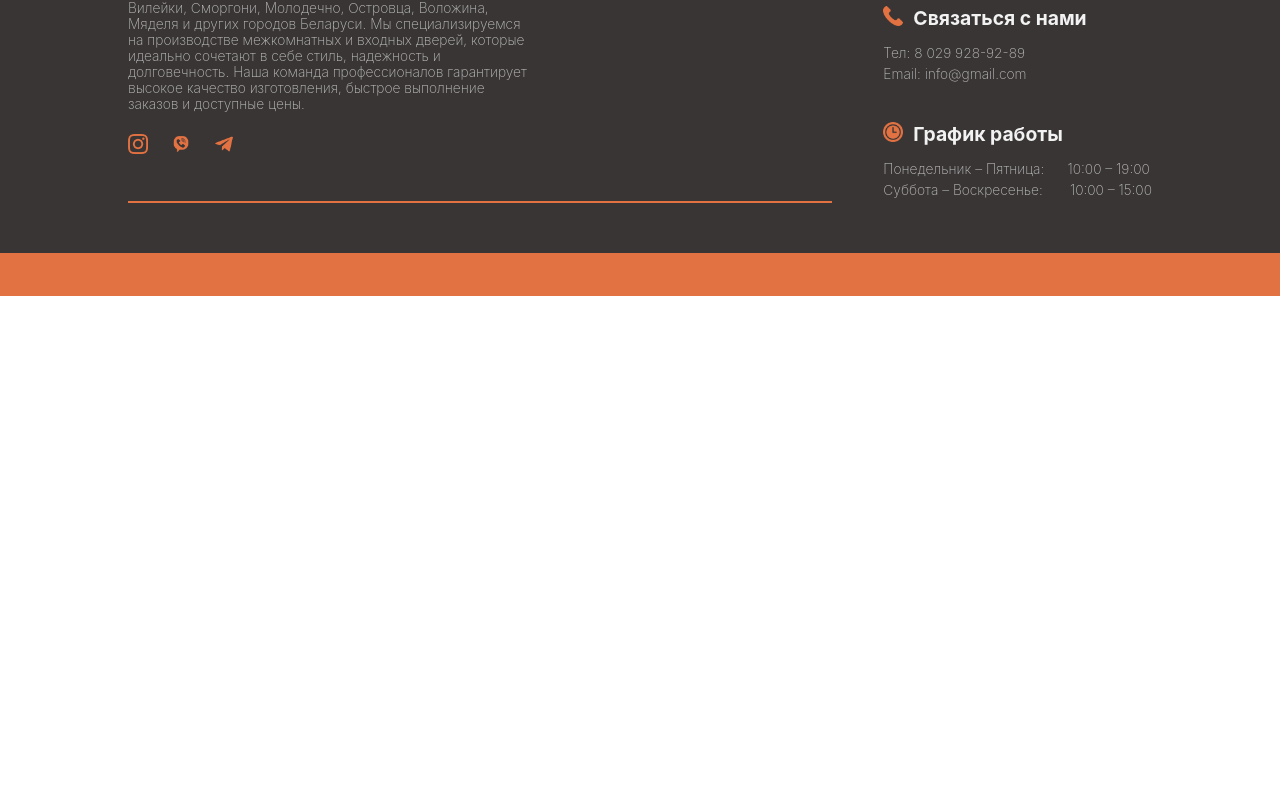
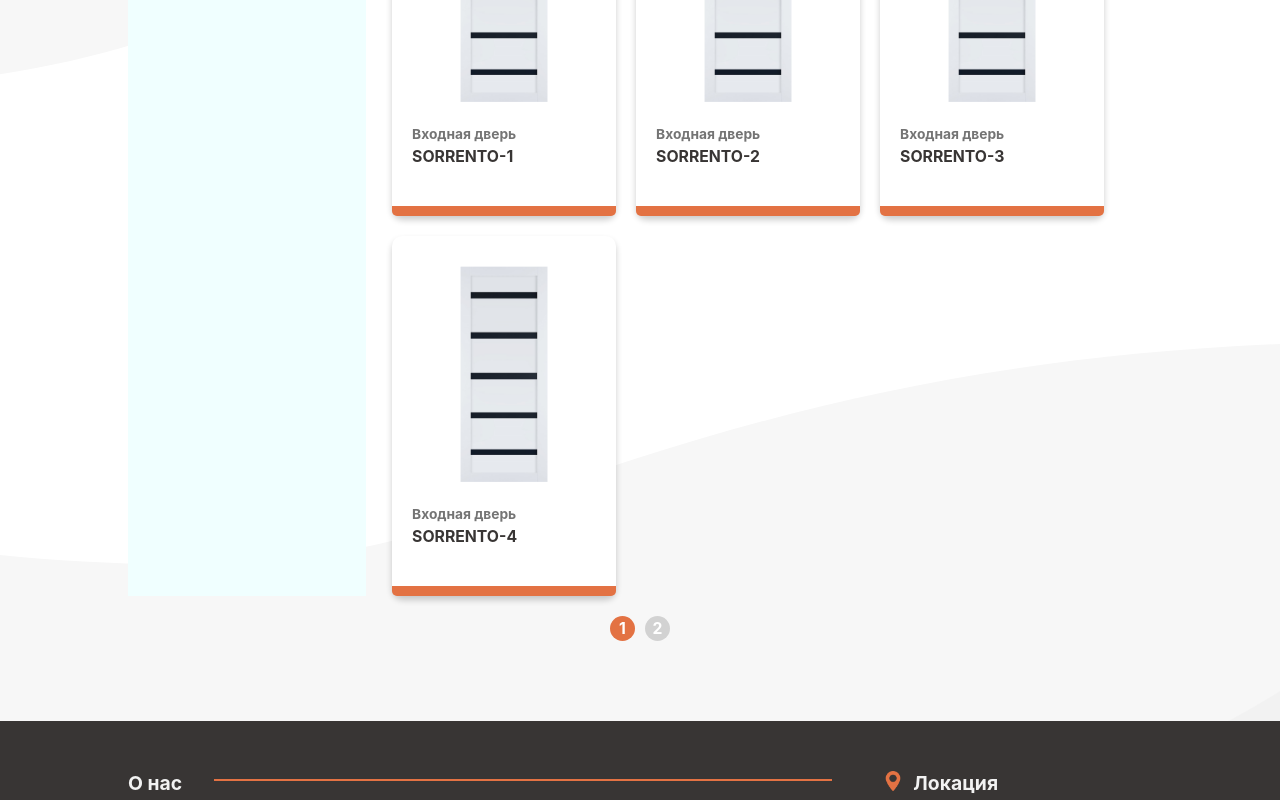
Before and after one commit to WebSVA/Project_Salon_dverey, a React (Create React App) app: page /catalog in a window 1280 px wide. Shown: the part 760-1560 px from the top of the page. Before the commit the page ends 1056 px from the top, so only its background shows below. Built offline with nearby package versions, Linux system fonts and the light colour scheme.

Commit message:
global catalog

```diff
--- /dev/null
+++ b/src/components/UpCatalogSection.js
@@ -0,0 +1,52 @@
+import React, { useState, useEffect } from 'react';
+
+import ProductCard from '../components/catalog/ProductCard';
+import data from '../data/data.json';
+import '../styles/upCatalogSection.css';
+
+function UpCatalogSection() {
+    const [products, setProducts] = useState([]);
+
+
+    useEffect(() => {
+        setProducts(data);
+    }, []);
+
+    const currentProducts = products.slice(0, 5);
+
+    return (
+        <div>
+            <div className='home-page-catalog-section'>
+                <div className='home-page-catalog-container'>
+                    <div>
+                        <h1 className='title-section'>Наши предложения</h1>
+                    </div>
+                    <div className='info-with-lines'>
+                        <div className='first-line'></div>
+                        <h2 className='formal-title'>Входные двери</h2>
+                        <div className='second-line'></div>
+                    </div>
+                    <div className='catalog'>
+                        <div className="product-list">
+                            {currentProducts.map(product => (
+                                <ProductCard
+                                    key={product.id}
+                                    product={product}
+                                    onClick={(id) => console.log(`Clicked on product with ID: ${id}`)}
+                                />
+                            ))}
+                        </div>
+                    </div>
+                    <div className='link-to-catalog'>
+                        <p>Перейти к полному каталогу</p>
+                        <button>
+
+                        </button>
+                    </div>
+                </div>
+            </div>
+        </div>
+    );
+}
+
+export default UpCatalogSection;
--- /dev/null
+++ b/src/components/catalog/ProductCard.js
@@ -0,0 +1,39 @@
+import React from 'react';
+import '../../styles/catalog/productCard.css';
+
+function ProductCard({
+    product: {
+        id,
+        name,
+        description,
+        price,
+        image
+    },
+    onClick
+}) {
+    const handleClick = () => {
+        if (onClick) {
+            onClick(id); // Передаем id товара при клике
+        }
+    };
+
+    return (
+        <>
+        <div className="product-card" onClick={handleClick}>
+            <div className='product-content'>
+                <div className='product-img-container'>
+                    <img className='product-img' src={image} alt={name} />
+                </div>
+                <div className='text-container'>
+                    <h2 className='product-description'>{description}</h2>
+                    <h1 className='product-name'>{name}</h1>
+                </div>
+            </div>
+            <div className='underline'>
+            </div>
+        </div>
+        </>
+    );
+}
+
+export default ProductCard;
--- /dev/null
+++ b/src/data/data.json
@@ -0,0 +1,38 @@
+[
+    {
+        "id": 1,
+        "name": "SORRENTO-1",
+        "description": "Входная дверь",
+        "image": "/imgProducts/doorTest.png"
+    },
+    {
+        "id": 2,
+        "name": "SORRENTO-2",
+        "description": "Входная дверь",
+        "image": "/imgProducts/doorTest.png"
+    },
+    {
+        "id": 1,
+        "name": "SORRENTO-3",
+        "description": "Входная дверь",
+        "image": "/imgProducts/doorTest.png"
+    },
+    {
+        "id": 2,
+        "name": "SORRENTO-4",
+        "description": "Входная дверь",
+        "image": "/imgProducts/doorTest.png"
+    },
+    {
+        "id": 1,
+        "name": "SORRENTO-5",
+        "description": "Входная дверь",
+        "image": "/imgProducts/doorTest.png"
+    },
+    {
+        "id": 2,
+        "name": "SORRENTO-6",
+        "description": "Входная дверь",
+        "image": "/imgProducts/doorTest.png"
+    }
+]
--- a/src/pages/AboutPage.js
+++ b/src/pages/AboutPage.js
@@ -1,9 +1,35 @@
+import React, { useEffect, useState } from 'react';
+import Breadcrumbs from "../components/Breadcrumbs";
+import '../styles/app.css';
 
-import Breadcrumbs from "../components/Breadcrumbs";
-function AboutPage(){
-    return(
+function AboutPage() {
+    const [showScroll, setShowScroll] = useState(false);
+
+    useEffect(() => {
+        const handleScroll = () => {
+            setShowScroll(window.scrollY > 300); // Показываем кнопку, если прокручено более 300px
+        };
+
+        window.addEventListener('scroll', handleScroll);
+
+        return () => {
+            window.removeEventListener('scroll', handleScroll);
+        };
+    }, []);
+
+    const scrollToTop = () => {
+        window.scrollTo({ top: 0, behavior: 'smooth' }); // Плавная прокрутка вверх
+    };
+
+    return (
         <>
-        <Breadcrumbs title="Продукция" />
+            <Breadcrumbs title="О нас" />
+
+            {showScroll && (
+                <button className="scroll-to-top" onClick={scrollToTop}>
+                    Вверх
+                </button>
+            )}
         </>
     );
 }
--- a/src/pages/CatalogPage.js
+++ b/src/pages/CatalogPage.js
@@ -1,7 +1,58 @@
+import React, { useEffect, useState } from 'react';
 import Breadcrumbs from "../components/Breadcrumbs";
-function CatalogPage(){
-    return(
-        <Breadcrumbs title="Каталог" />
+import ProductCard from '../components/catalog/ProductCard';
+import data from '../data/data.json';
+import '../styles/catalog/catalogPage.css';
+
+function CatalogPage() {
+    const [products, setProducts] = useState([]);
+    const [currentPage, setCurrentPage] = useState(1);
+    const itemsPerPage = 4; // сколько будет на одной странице
+
+    useEffect(() => {
+        setProducts(data);
+    }, []);
+
+    const lastIndex = currentPage * itemsPerPage;
+    const firstIndex = lastIndex - itemsPerPage;
+
+    const currentProducts = products.slice(firstIndex, lastIndex);
+    const totalPages = Math.ceil(products.length / itemsPerPage);
+
+    const handlePageChange = (pageNumber) => {
+        setCurrentPage(pageNumber);
+        window.scrollTo({ top: 400, behavior: 'smooth' }); // Прокрутка вверх при смене страницы
+    };
+
+    return (
+        <div>
+            <Breadcrumbs title="Каталог" />
+            <div className='catalog-container-main'>
+                <div className='catalog-container'>
+                    <div className='filter-section'></div>
+                    <div className="product-list">
+                        {currentProducts.map(product => (
+                            <ProductCard
+                                key={product.id}
+                                product={product}
+                                onClick={(id) => console.log(`Clicked on product with ID: ${id}`)}
+                            />
+                        ))}
+                    </div>
+                </div>
+                <div className="pagination">
+                    {Array.from({ length: totalPages }, (_, index) => (
+                        <button
+                            key={index + 1}
+                            onClick={() => handlePageChange(index + 1)}
+                            className={currentPage === index + 1 ? 'active' : ''}
+                        >
+                            {index + 1}
+                        </button>
+                    ))}
+                </div>
+            </div>
+        </div>
     );
 }
 
--- a/src/pages/HomePage.js
+++ b/src/pages/HomePage.js
@@ -3,6 +3,7 @@ import ShadowSlider from '../components/ShadowSlider'
 import PreferencesContainer from '../components/PreferencesContainer';
 import AboutUsSection from '../components/AboutUsSection'
 import Parallax from '../components/Parallax';
+import UpCatalogSection from '../components/UpCatalogSection';
 
 
 function HomePage(){
@@ -10,6 +11,7 @@ function HomePage(){
         <>
         <ShadowSlider/>
         <PreferencesContainer/>
+        <UpCatalogSection/>
         <AboutUsSection/>
         <Parallax/>
         <Location/>
--- /dev/null
+++ b/src/styles/catalog/catalogPage.css
@@ -0,0 +1,51 @@
+.catalog-container-main{
+    display: flex;
+    margin-bottom: 60px;
+    justify-content: center;
+    align-items: center;
+    flex-direction: column;
+}
+.catalog-container{
+    width: 80%;
+    gap: 2vw;
+    display: flex;
+    flex-direction: row;
+    justify-content: flex-start;
+}
+.filter-section{
+    background-color: azure;
+    width: 300px;
+}
+.product-list{
+    display: flex;
+    flex-direction: row;
+    gap: 20px;
+    flex-wrap: wrap;
+    justify-content: flex-start;
+}
+
+.pagination {
+    display: flex;
+    justify-content: center;
+    margin: 20px 0;
+}
+
+.pagination button {
+    margin: 0 5px;
+    height: 25px;
+    width: 25px;
+    border: none;
+    font: 700 calc(14px + 2 * (100vw/1440) ) Inter, sans-serif;
+    background-color: #d2d2d2;
+    color: white;
+    cursor: pointer;
+    border-radius: 15px;
+}
+
+.pagination button.active {
+    background-color: #e37243;
+}
+
+.pagination button:hover {
+    background-color: #e37243;
+}
--- /dev/null
+++ b/src/styles/catalog/productCard.css
@@ -0,0 +1,48 @@
+.product-card{
+    display: flex;
+    justify-content: space-between;
+    flex-direction: column;
+    width: 224px;
+    height: 360px;
+    background-color: white;
+    border-radius: 10px;
+    box-shadow: 0 4px 6px rgba(0, 0, 0, 0.2);
+}
+.product-card:hover{
+    cursor: pointer;
+    background-color: rgb(242, 242, 242);
+}
+.product-content{
+    padding: 30px 20px 20px 20px;
+    display: flex;
+    flex-direction: column;
+    justify-content: space-between;
+    height: 90%;
+}
+.underline{
+    width: 100%;
+    height: 3%;
+    background-color: #e37243;
+    border-bottom-left-radius: 5px;
+    border-bottom-right-radius: 5px;
+}
+.product-description{
+    color: #747474;
+    margin-bottom: 5px;
+    font: 700 calc(12px + 2 * (100vw/1440) ) Inter, sans-serif;
+}
+.product-name{
+    color: #383534;
+    font: 700 calc(14px + 2 * (100vw/1440) ) Inter, sans-serif;
+}
+.product-img-container{
+    display: flex;
+    height: 240px;
+    justify-content: center;
+}
+.product-img{
+    height: 90%;
+}
+.text-container{
+    margin-bottom: 20px;
+}
--- a/src/styles/preferences.css
+++ b/src/styles/preferences.css
@@ -15,7 +15,6 @@
     gap:20px;
     margin: 2vw 6vw 0vw 6vw;
 }
-
 
 .preferences-card{
 
--- /dev/null
+++ b/src/styles/upCatalogSection.css
@@ -0,0 +1,53 @@
+.home-page-catalog-section{
+    display: flex;
+    justify-content: center;
+    width: 100%;
+    flex-direction: column;
+    align-items: center;
+}
+.home-page-catalog-container{
+    display: flex;
+    width: 80%;
+    align-items: center;
+    flex-direction: column;
+}
+.home-page-catalog-container > .catalog{
+  width: 100%;
+  max-width: 1500px;
+}
+.home-page-catalog-container > .catalog > .product-list{
+    justify-content: space-between;
+}
+.home-page-catalog-container > div > .title-section{
+    align-self: center;
+    padding: 0;
+    margin: 0;
+    font: 700 calc(20px + 6*(100vw / 1440)) Inter, sans-serif;
+    color: #383534;
+    padding: 10px 0;
+}
+
+.home-page-catalog-container > .info-with-lines{
+    display: flex;
+    align-items: center;
+    justify-content: space-between;
+    width: 100%;
+    height: 20px;
+    gap: 1vw;
+    margin-top: 2vh;
+    margin-bottom: 2vh;
+
+}
+
+.info-with-lines > div {
+    height: 1px;
+    background-color: #e37243;
+    width: 50%;
+}
+
+.info-with-lines > .formal-title {
+    font: 400 calc(12px + 2*(100vw / 1440)) Inter, sans-serif;
+    text-align: center;
+    width: 200px;
+    color: #383534;
+}
```
Also changed, not shown: public/imgProducts/doorTest.png (added), src/components/DownCatalogSection.js (added).
